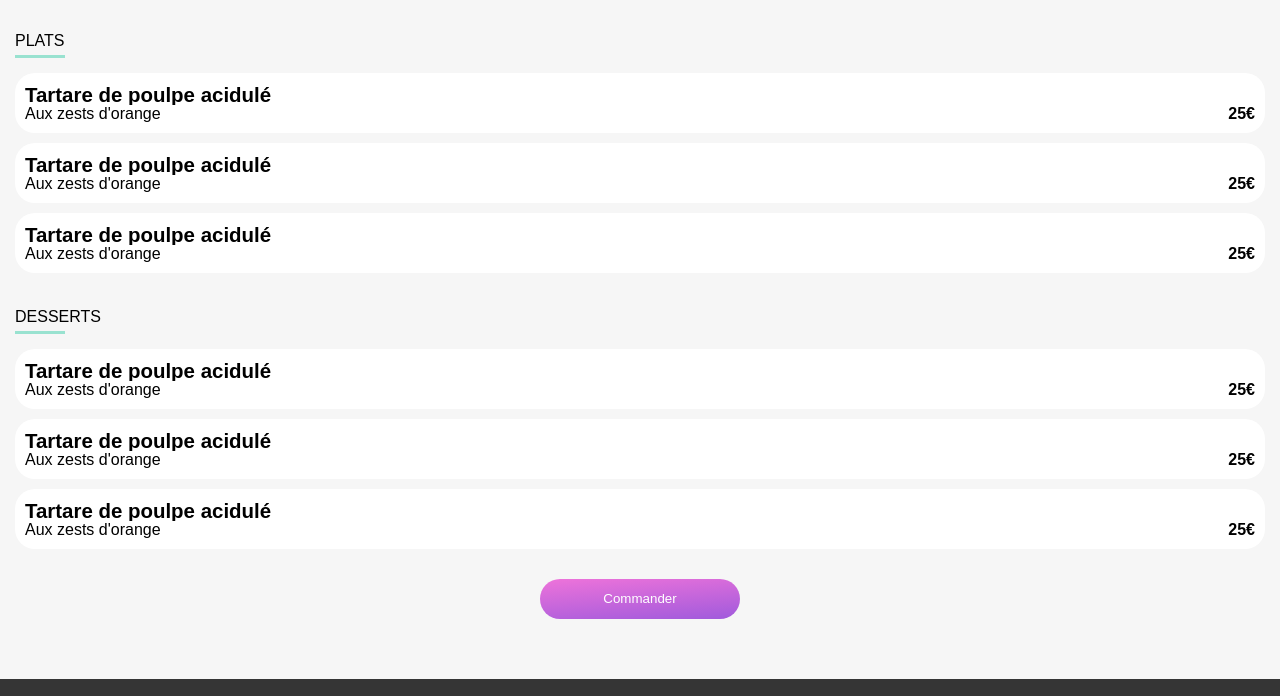
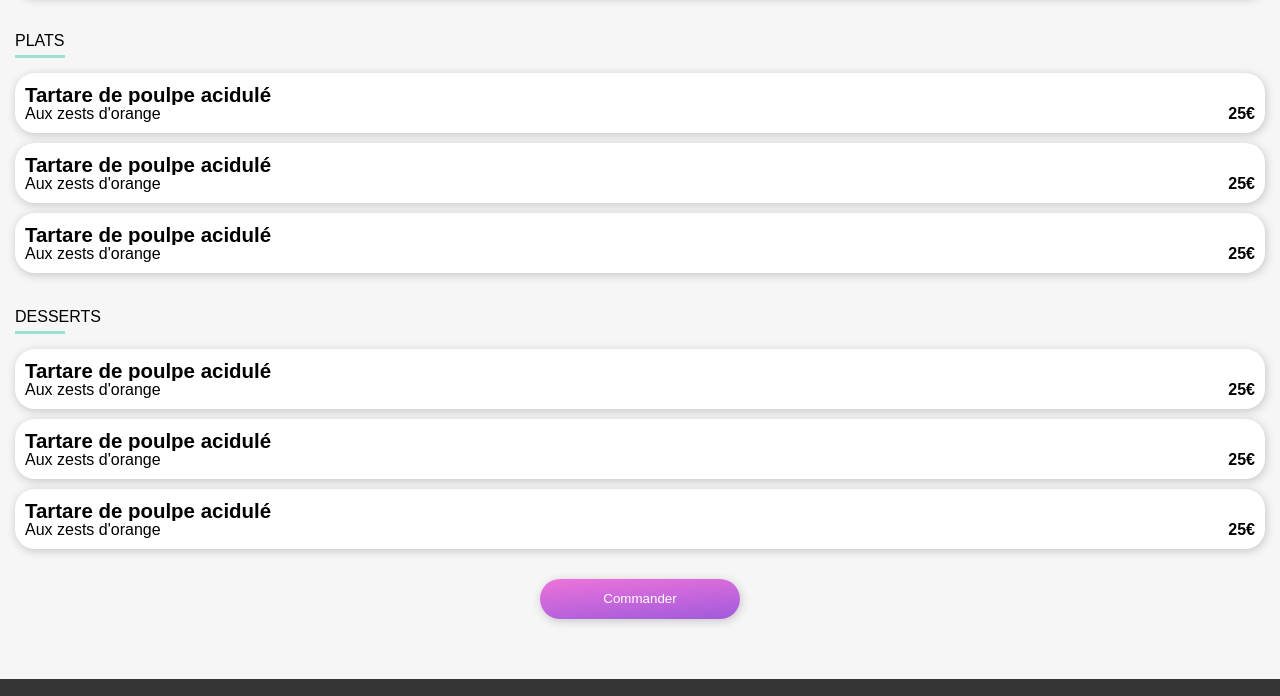
Before and after one commit to Testb24/3_04122020, a website: page index.html in a window 1280 px wide. Shown: the part 1304-2000 px from the top of the page. Drawn offline with Linux system fonts and the light colour scheme.

Commit message:
1st7 page

```diff
--- a/sass/4-Components/_anim_selection.scss
+++ b/sass/4-Components/_anim_selection.scss
@@ -8,6 +8,7 @@
   border-radius: 20px;
   background-color: white;
   margin-bottom: 10px;
+  box-shadow: 1px 2px 10px rgb(197, 197, 197);
 }
 .choix_txt {
   width: calc(100% - 20px);
@@ -51,7 +52,7 @@
   transition: width var(--transition_time);
 }
 .choix_box:hover .choix_validation{
-  width: 15%;
+  width: 16%;
   transition: width var(--transition_time);
 }
 .choix_box:hover .fa-check-circle{
--- a/sass/4-Components/_button_commander.scss
+++ b/sass/4-Components/_button_commander.scss
@@ -14,9 +14,11 @@
     color: white;
     border: none;
     border-radius: 25px;
+    box-shadow: 1px 2px 10px rgb(197, 197, 197);
     background: linear-gradient(175deg,
                                 rgb(238, 115, 218),
                                 rgb(160, 90, 220));
+  box-shadow: 1px 2px 10px rgb(197, 197, 197);
     margin: auto;
     &:hover{
         background: linear-gradient(175deg,
```
Also changed, not shown: style.css, 1 other file.
